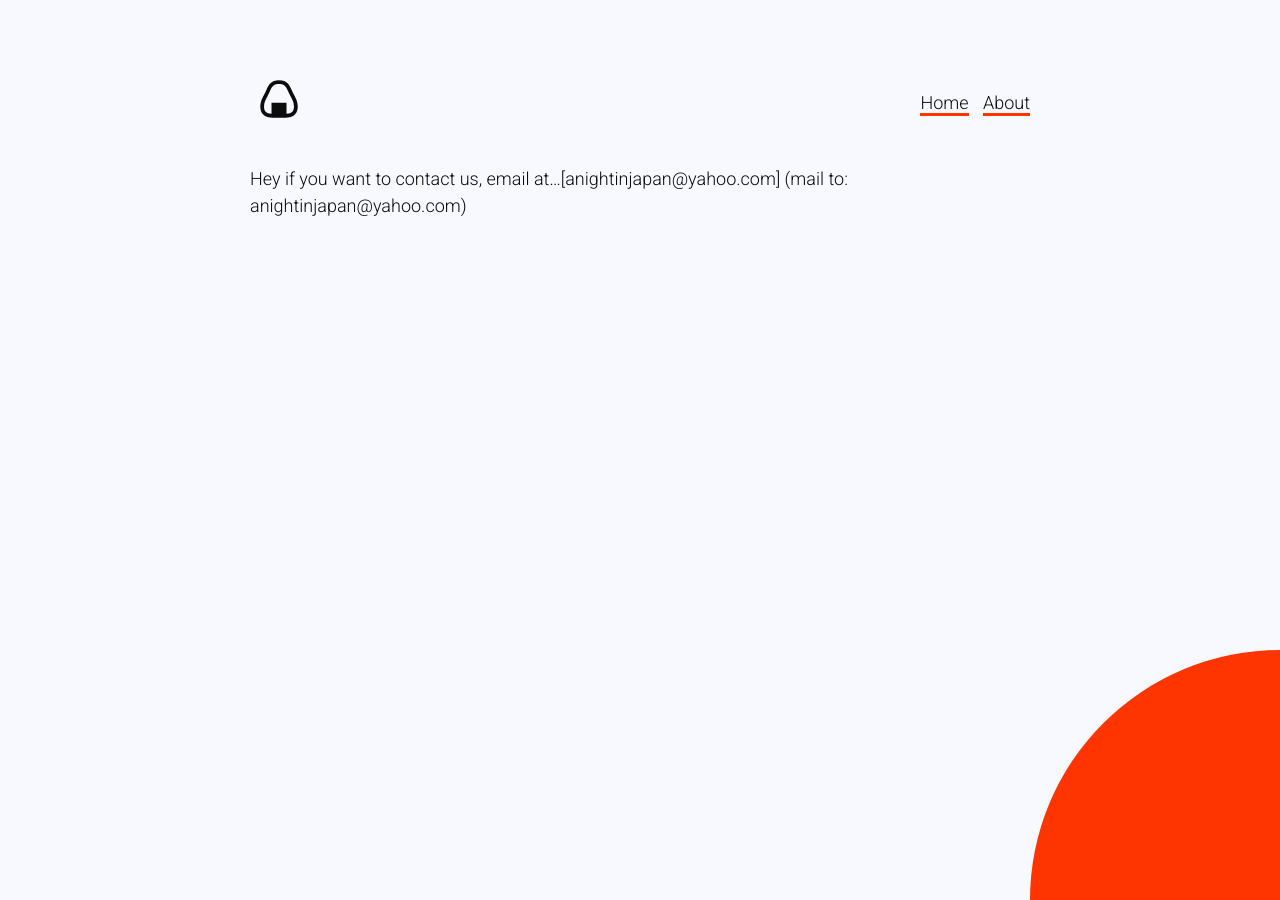
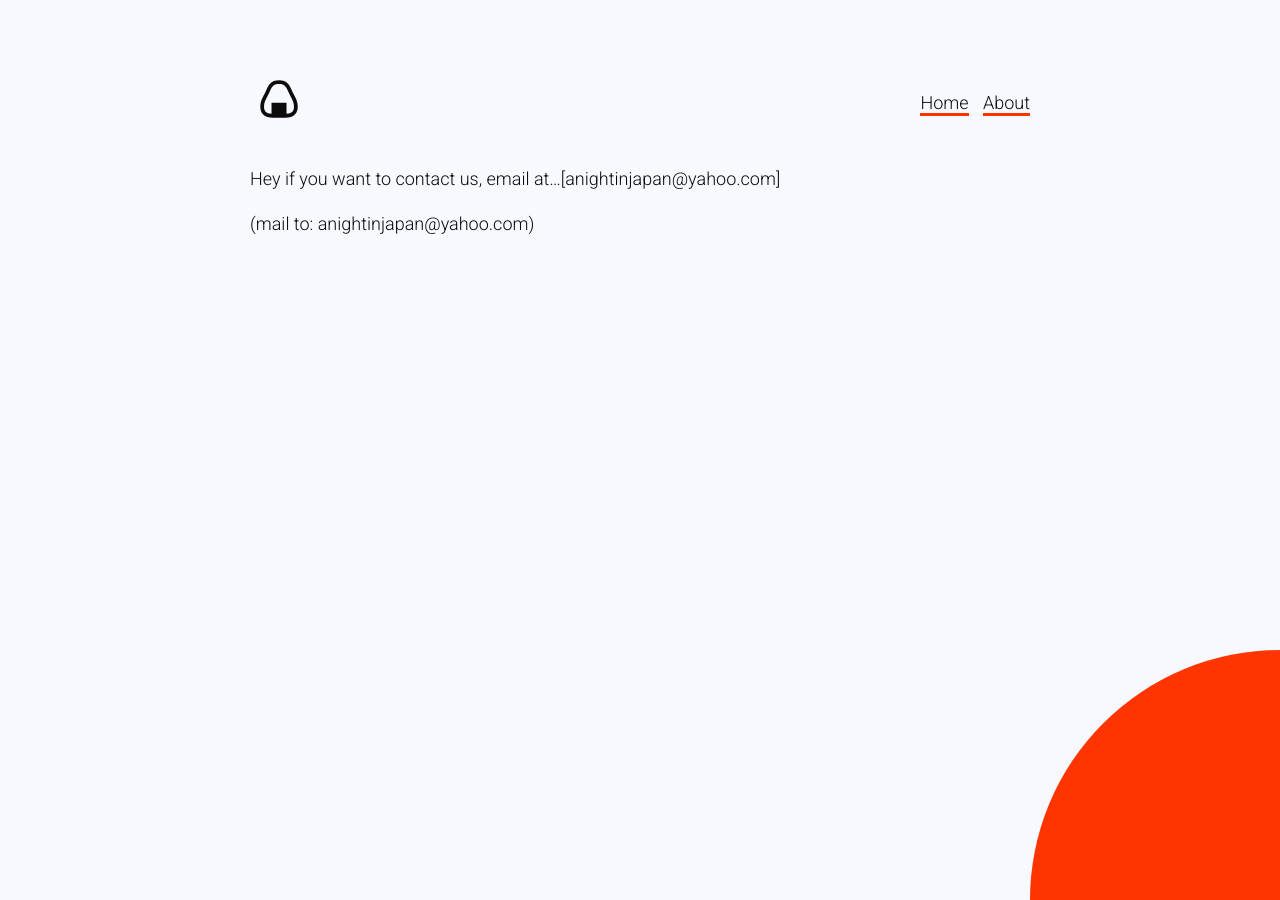
Before and after one commit to conniecon/anightinjapan, a Jekyll site: the page built from contact.markdown, in a window 1280 px wide. Built offline with Jekyll 4.4.1, drawn with Linux system fonts in a browser that asks for light colours.

```diff
--- a/contact.markdown
+++ b/contact.markdown
@@ -4,5 +4,6 @@ date: 2019-06-17 13:32:00 Z
 potato: test test test
 ---
 
-Hey if you want to contact us, email at...\[anightinjapan@yahoo.com\]
-\(mail to: anightinjapan@yahoo.com)
+Hey if you want to contact us, email at...[anightinjapan@yahoo.com]
+
+(mail to: anightinjapan@yahoo.com)
```
